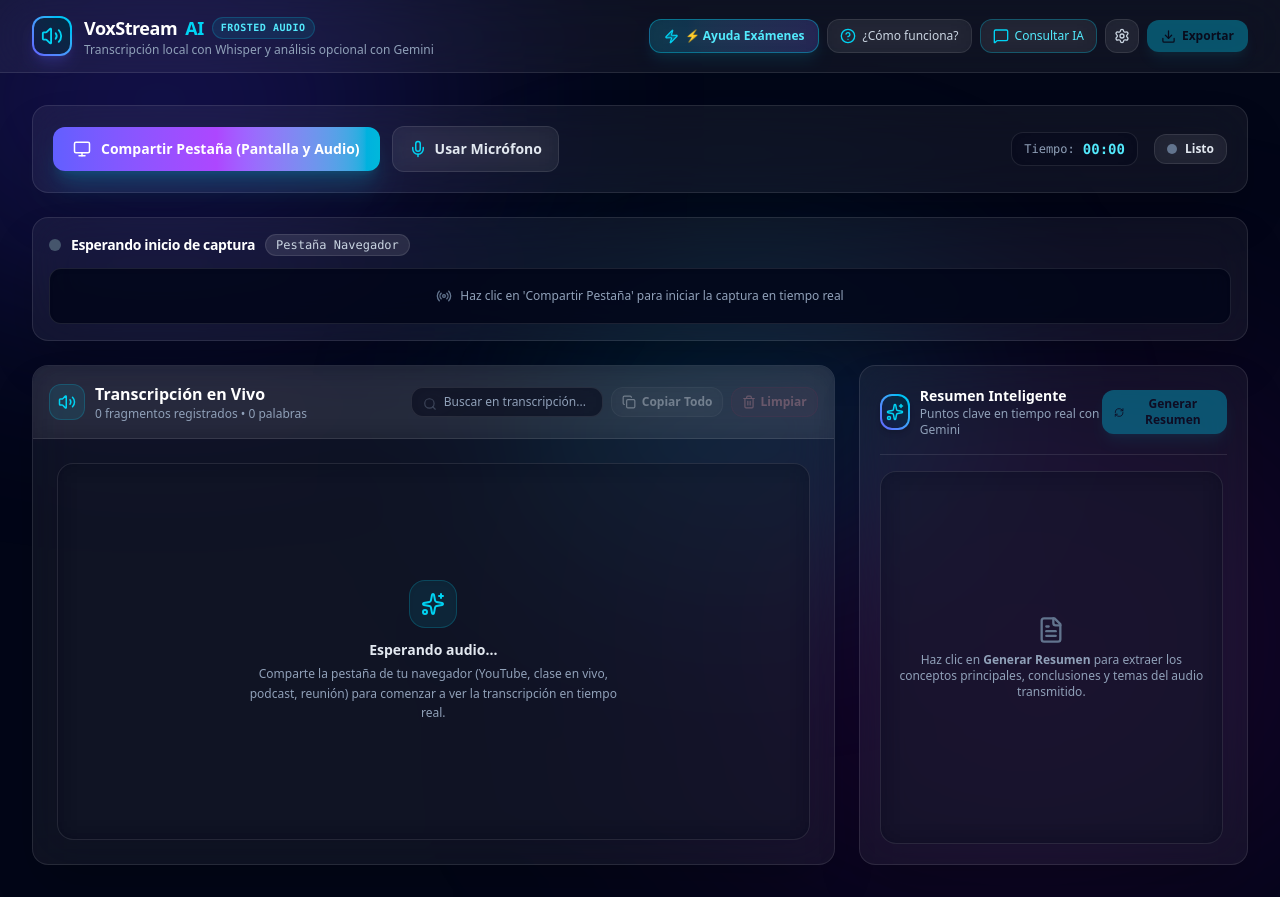
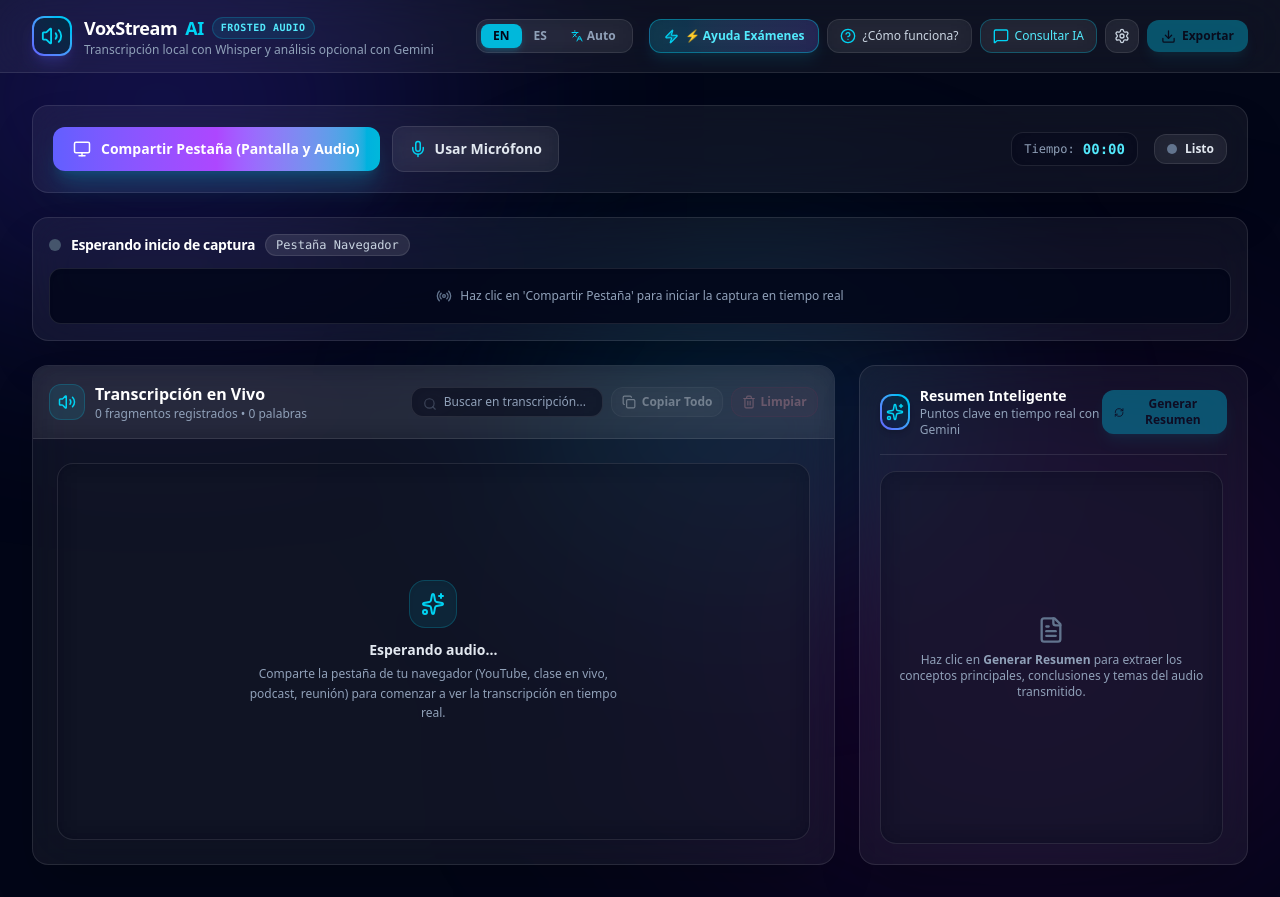
Before and after one commit to mghernandezcastillo/voxstream-live-transcrib, a React (Vite) app: page / in a window 1280 px wide. Built offline with nearby package versions, Linux system fonts and the light colour scheme.

Commit message:
feat: update default engine to local and improve progress tracking
Changed default AI engine to local and implemented a download progress cache to accurately track multi-file model downloads.

```diff
--- a/src/App.tsx
+++ b/src/App.tsx
@@ -31,6 +31,7 @@
   Volume2,
   Tv,
   Zap,
+  Languages,
 } from "lucide-react";
 
 type LocalEngineStatus = "idle" | "loading" | "ready" | "fallback";
@@ -68,7 +69,7 @@
 
   // Settings
   const [settings, setSettings] = useState<Settings>({
-    aiEngine: "cloud",
+    aiEngine: "local",
     chunkDurationSec: 1.2,
     inputLanguage: "english",
     autoTranslate: false,
@@ -105,6 +106,9 @@
   const chunkIntervalRef = useRef<number | null>(null);
   const videoPreviewRef = useRef<HTMLVideoElement | null>(null);
   const startTimeRef = useRef<number>(0);
+
+  // For tracking model download progress properly across multiple concurrent files
+  const downloadProgressCache = useRef<Record<string, { loaded: number; total: number }>>({});
 
   // Cleanup on unmount
   useEffect(() => {
@@ -429,16 +433,42 @@
         }
 
         if (data?.type === "progress") {
-          const { status, name, file, progress } = data.progress;
-          if (status === "progress" && progress !== undefined) {
-            setDownloadProgress(Math.round(progress));
-            setDownloadStatus(`Descargando modelo: ${file || name || ""} (${Math.round(progress)}%)`);
+          const { status, name, file, progress, loaded, total } = data.progress;
+          const fileName = file || name || "unknown";
+
+          if (status === "progress" && loaded !== undefined && total !== undefined) {
+            downloadProgressCache.current[fileName] = { loaded, total };
+
+            let totalLoaded = 0;
+            let totalSize = 0;
+            Object.values(downloadProgressCache.current).forEach((p) => {
+              totalLoaded += p.loaded;
+              totalSize += p.total;
+            });
+
+            if (totalSize > 0) {
+               const overallProgress = Math.round((totalLoaded / totalSize) * 100);
+               setDownloadProgress(overallProgress);
+               setDownloadStatus(`Descargando modelo: ${fileName} (${Math.round(progress)}%)`);
+            }
           } else if (status === "initiate") {
-             setDownloadStatus(`Iniciando descarga: ${file || name || ""}`);
-             setDownloadProgress(0);
+             downloadProgressCache.current[fileName] = { loaded: 0, total: 100 }; // placeholder total
+             setDownloadStatus(`Iniciando descarga: ${fileName}`);
           } else if (status === "ready" || status === "done") {
              setDownloadStatus(`Descarga completa`);
-             setDownloadProgress(100);
+             if (Object.keys(downloadProgressCache.current).length > 0) {
+               let totalLoaded = 0;
+               let totalSize = 0;
+               Object.values(downloadProgressCache.current).forEach((p) => {
+                 totalLoaded += p.loaded;
+                 totalSize += p.total;
+               });
+               if (totalSize > 0 && totalLoaded === totalSize) {
+                 setDownloadProgress(100);
+               }
+             } else {
+               setDownloadProgress(100);
+             }
           }
         }
 
@@ -998,6 +1028,32 @@
 
         {/* Global Toolbar Action Buttons */}
         <div className="flex items-center gap-2">
+          {/* Quick Language Selector */}
+          <div className="hidden md:flex items-center bg-white/5 border border-white/10 rounded-xl px-1 py-1 mr-2 backdrop-blur-md">
+            <button
+              onClick={() => setSettings(s => ({ ...s, inputLanguage: 'english' }))}
+              className={`px-3 py-1 text-xs font-bold rounded-lg transition-all ${settings.inputLanguage === 'english' ? 'bg-cyan-500 text-slate-950 shadow-md shadow-cyan-500/20' : 'text-slate-400 hover:text-slate-200 hover:bg-white/5'}`}
+              title="Inglés Fijo (Optimizado)"
+            >
+              EN
+            </button>
+            <button
+              onClick={() => setSettings(s => ({ ...s, inputLanguage: 'spanish' }))}
+              className={`px-3 py-1 text-xs font-bold rounded-lg transition-all ${settings.inputLanguage === 'spanish' ? 'bg-cyan-500 text-slate-950 shadow-md shadow-cyan-500/20' : 'text-slate-400 hover:text-slate-200 hover:bg-white/5'}`}
+              title="Español Fijo (Optimizado)"
+            >
+              ES
+            </button>
+            <button
+              onClick={() => setSettings(s => ({ ...s, inputLanguage: 'auto' }))}
+              className={`px-3 py-1 text-xs font-bold rounded-lg transition-all flex items-center gap-1 ${settings.inputLanguage === 'auto' ? 'bg-cyan-500 text-slate-950 shadow-md shadow-cyan-500/20' : 'text-slate-400 hover:text-slate-200 hover:bg-white/5'}`}
+              title="Automático (Lento)"
+            >
+              <Languages size={12} className={settings.inputLanguage === 'auto' ? 'text-slate-950' : 'text-cyan-400'} />
+              <span>Auto</span>
+            </button>
+          </div>
+
           {/* Fast Screen Helper / Exam Assistant */}
           <button
             onClick={() => setShowFastHelperModal(true)}
```
